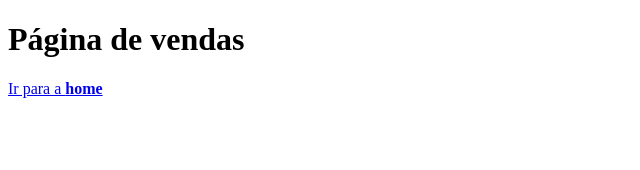
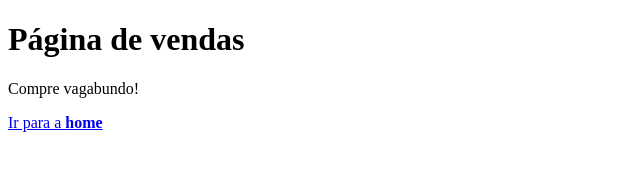
Before and after one commit to Tiago-Mendes32/aula-github, a plain HTML site: page vendas.html in a window 1280 px wide. Shown: the whole page, without its empty margins (0-640 px from the left). Drawn offline with Linux system fonts and the light colour scheme.

Commit message:
Segundo commit

```diff
--- a/vendas.html
+++ b/vendas.html
@@ -7,6 +7,7 @@
 </head>
 <body>
     <h1>Página de vendas</h1>
+    <p>Compre vagabundo!</p>
     <a href="index.html">Ir para a <b>home</b></a>
 </body>
 </html>
```
